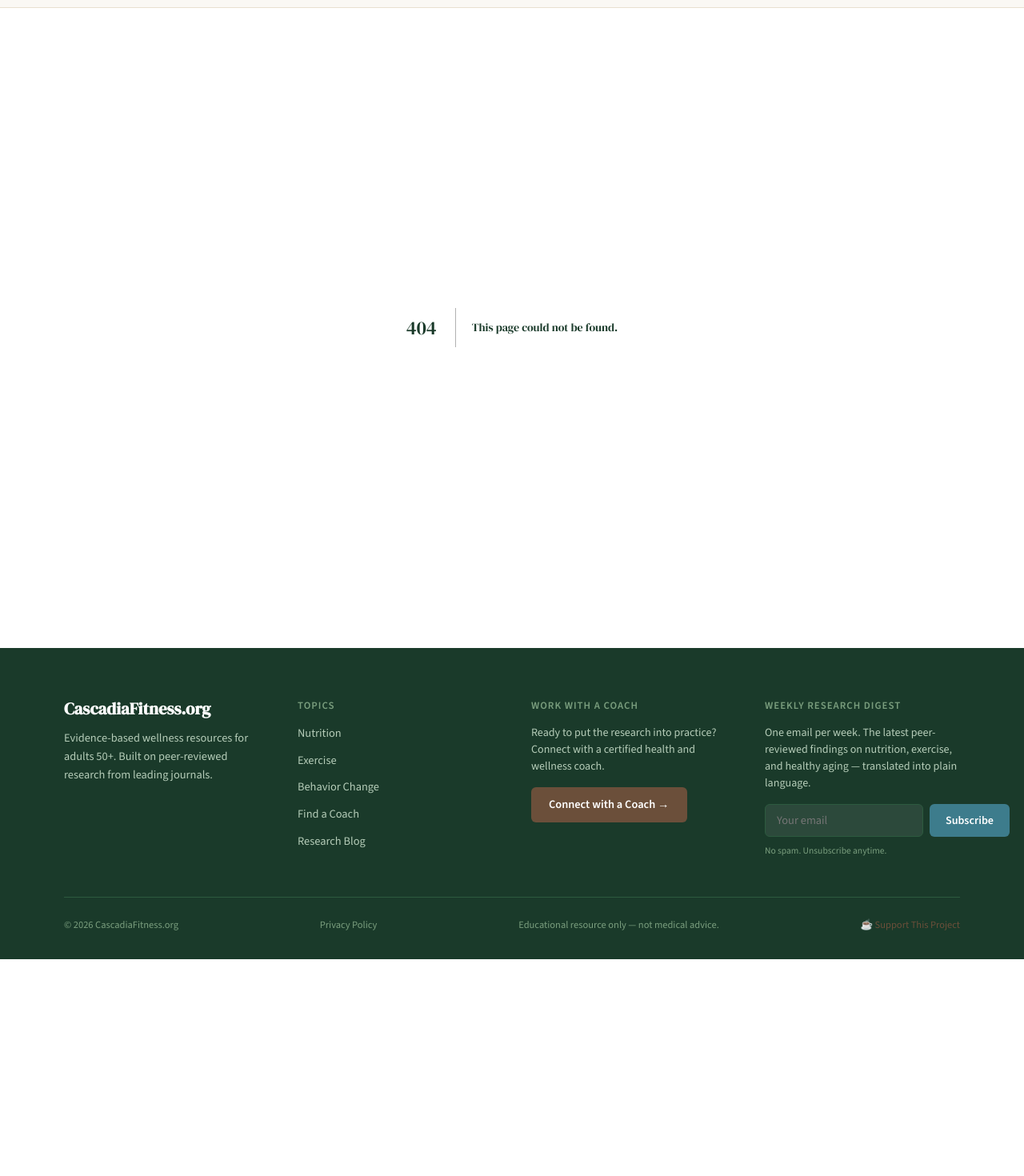
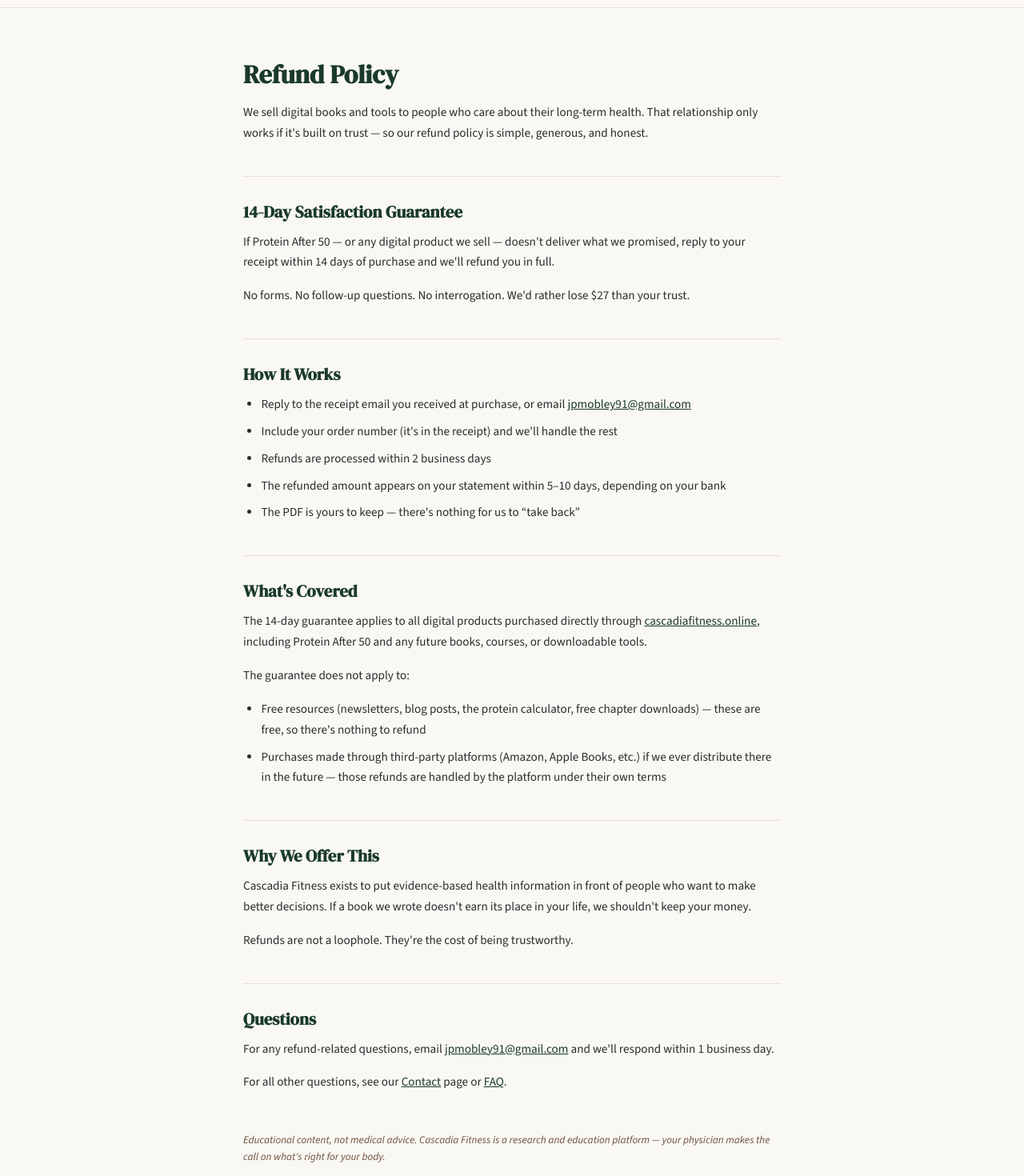
Before and after one commit to jpmobley91-sys/cascadiafitness-org, a Next.js app: page /refunds in a window 1280 px wide. Before the commit this address had no page. Shown: the part 100-1570 px from the top of the page at 80% size. Before the commit the page ends 1299 px from the top, so only its background shows below. Built offline with nearby package versions, Linux system fonts and the light colour scheme.

Commit message:
Add refund policy page, footer link, and FAQ entry

```diff
--- a/src/app/faq/page.tsx
+++ b/src/app/faq/page.tsx
@@ -314,6 +314,10 @@
       {
         q: "Can AI replace a human coach?",
         a: "No. AI tools can automate data collection and extend a coach's reach between sessions. But sustained behavior change requires human accountability, empathy, and adaptive support that current AI cannot provide.",
+      },
+      {
+        q: "What is your refund policy?",
+        a: "We offer a 14-day satisfaction guarantee on all digital products. If Protein After 50 doesn't deliver what we promised, reply to your receipt within 14 days and we get you a full refund — no questions asked. See our full refund policy at /refunds.",
       },
     ],
   },
--- /dev/null
+++ b/src/app/refunds/page.tsx
@@ -0,0 +1,172 @@
+import type { Metadata } from "next";
+import Link from "next/link";
+
+export const metadata: Metadata = {
+  title: "Refund Policy — CascadiaFitness.org",
+  description:
+    "Cascadia Fitness 14-day satisfaction guarantee on Protein After 50 and all digital products. Full refunds, no questions asked.",
+};
+
+const sectionHeadingStyle: React.CSSProperties = {
+  fontFamily: "var(--font-display)",
+  fontSize: "1.3rem",
+  color: "var(--forest)",
+  marginTop: "2.5rem",
+  marginBottom: "0.75rem",
+  paddingTop: "2rem",
+  borderTop: "1px solid var(--stone-dark)",
+};
+
+const bodyStyle: React.CSSProperties = {
+  fontSize: "0.95rem",
+  lineHeight: 1.7,
+  color: "var(--charcoal)",
+  marginBottom: "1rem",
+};
+
+const listStyle: React.CSSProperties = {
+  fontSize: "0.95rem",
+  lineHeight: 1.7,
+  color: "var(--charcoal)",
+  marginBottom: "1rem",
+  paddingLeft: "1.4rem",
+};
+
+const linkStyle: React.CSSProperties = {
+  color: "var(--forest)",
+};
+
+export default function RefundPolicyPage() {
+  return (
+    <main
+      style={{
+        maxWidth: 720,
+        margin: "0 auto",
+        padding: "64px 24px",
+        fontFamily: "var(--font-body)",
+        backgroundColor: "var(--warm-white)",
+      }}
+    >
+      <h1
+        style={{
+          fontFamily: "var(--font-display)",
+          fontSize: "2rem",
+          color: "var(--forest)",
+          marginBottom: "1rem",
+        }}
+      >
+        Refund Policy
+      </h1>
+
+      <p style={bodyStyle}>
+        We sell digital books and tools to people who care about their long-term
+        health. That relationship only works if it&apos;s built on trust — so
+        our refund policy is simple, generous, and honest.
+      </p>
+
+      <h2 style={sectionHeadingStyle}>14-Day Satisfaction Guarantee</h2>
+      <p style={bodyStyle}>
+        If Protein After 50 — or any digital product we sell — doesn&apos;t
+        deliver what we promised, reply to your receipt within 14 days of
+        purchase and we&apos;ll refund you in full.
+      </p>
+      <p style={bodyStyle}>
+        No forms. No follow-up questions. No interrogation. We&apos;d rather
+        lose $27 than your trust.
+      </p>
+
+      <h2 style={sectionHeadingStyle}>How It Works</h2>
+      <ul style={listStyle}>
+        <li style={{ marginBottom: "0.5rem" }}>
+          Reply to the receipt email you received at purchase, or email{" "}
+          <a href="mailto:jpmobley91@gmail.com" style={linkStyle}>
+            jpmobley91@gmail.com
+          </a>
+        </li>
+        <li style={{ marginBottom: "0.5rem" }}>
+          Include your order number (it&apos;s in the receipt) and we&apos;ll
+          handle the rest
+        </li>
+        <li style={{ marginBottom: "0.5rem" }}>
+          Refunds are processed within 2 business days
+        </li>
+        <li style={{ marginBottom: "0.5rem" }}>
+          The refunded amount appears on your statement within 5–10 days,
+          depending on your bank
+        </li>
+        <li style={{ marginBottom: "0.5rem" }}>
+          The PDF is yours to keep — there&apos;s nothing for us to &ldquo;take
+          back&rdquo;
+        </li>
+      </ul>
+
+      <h2 style={sectionHeadingStyle}>What&apos;s Covered</h2>
+      <p style={bodyStyle}>
+        The 14-day guarantee applies to all digital products purchased directly
+        through{" "}
+        <a href="http://cascadiafitness.online" style={linkStyle}>
+          cascadiafitness.online
+        </a>
+        , including Protein After 50 and any future books, courses, or
+        downloadable tools.
+      </p>
+      <p style={bodyStyle}>The guarantee does not apply to:</p>
+      <ul style={listStyle}>
+        <li style={{ marginBottom: "0.5rem" }}>
+          Free resources (newsletters, blog posts, the protein calculator, free
+          chapter downloads) — these are free, so there&apos;s nothing to refund
+        </li>
+        <li style={{ marginBottom: "0.5rem" }}>
+          Purchases made through third-party platforms (Amazon, Apple Books,
+          etc.) if we ever distribute there in the future — those refunds are
+          handled by the platform under their own terms
+        </li>
+      </ul>
+
+      <h2 style={sectionHeadingStyle}>Why We Offer This</h2>
+      <p style={bodyStyle}>
+        Cascadia Fitness exists to put evidence-based health information in
+        front of people who want to make better decisions. If a book we wrote
+        doesn&apos;t earn its place in your life, we shouldn&apos;t keep your
+        money.
+      </p>
+      <p style={bodyStyle}>
+        Refunds are not a loophole. They&apos;re the cost of being trustworthy.
+      </p>
+
+      <h2 style={sectionHeadingStyle}>Questions</h2>
+      <p style={bodyStyle}>
+        For any refund-related questions, email{" "}
+        <a href="mailto:jpmobley91@gmail.com" style={linkStyle}>
+          jpmobley91@gmail.com
+        </a>{" "}
+        and we&apos;ll respond within 1 business day.
+      </p>
+      <p style={bodyStyle}>
+        For all other questions, see our{" "}
+        <Link href="/connect" style={linkStyle}>
+          Contact
+        </Link>{" "}
+        page or{" "}
+        <Link href="/faq" style={linkStyle}>
+          FAQ
+        </Link>
+        .
+      </p>
+
+      <p
+        style={{
+          marginTop: "3rem",
+          fontSize: "0.82rem",
+          fontStyle: "italic",
+          color: "var(--bark)",
+          lineHeight: 1.6,
+        }}
+      >
+        Educational content, not medical advice. Cascadia Fitness is a research
+        and education platform — your physician makes the call on what&apos;s
+        right for your body.
+      </p>
+    </main>
+  );
+}
--- a/src/components/Footer.tsx
+++ b/src/components/Footer.tsx
@@ -163,6 +163,16 @@
         >
           Privacy Policy
         </Link>
+        <Link
+          href="/refunds"
+          style={{
+            color: "var(--sage)",
+            textDecoration: "none",
+            fontSize: "0.78rem",
+          }}
+        >
+          Refunds
+        </Link>
         <span>Educational resource only — not medical advice.</span>
         <a
           href="https://www.buymeacoffee.com/jpmobley"
```
